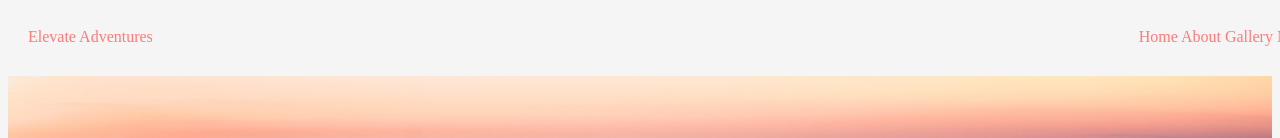
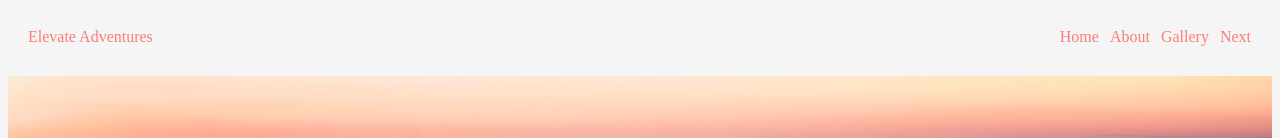
Before and after one commit to yaninarybalka/mock-site, a plain HTML site: page index.html in a window 1280 px wide. Shown: the top 138 px of the page. Drawn offline with Linux system fonts and the light colour scheme.

Commit message:
aligned links in header on one level

```diff
--- a/index.css
+++ b/index.css
@@ -5,17 +5,27 @@ body{
 .header {
     position: fixed;
     background-color: whitesmoke;
-    padding: 30px 20px;
+    padding: 30px 0;
+
     width:100%;
     color: #fc7b7b;
     margin-top: -10px;
-
+    display: flex;
+    justify-content: space-between;
 
 }
+.logo-text {
+    margin-left: 20px;
+}
+.header li {
+    display: inline;
+    list-style: none;
+    margin-right: 7px;
+}
 
-.text-wrapp {
-    display: flex;
-    justify-content: space-between;
+.header ul {
+    padding: 0;
+    margin: 0 30px 0 0;
 }
 
 
--- a/index.html
+++ b/index.html
@@ -9,15 +9,15 @@
 </head>
 <body>
     <div class="header">
-<div class="text-wrapp">
-<div> Elevate Adventures</div>
-<div class="header-links">
-    Home
-    About
-    Gallery
-    Next
-</div>
-</div>
+
+<span class="logo-text"> Elevate Adventures</span>
+<ul class="header-links">
+    <li>Home</li>
+   <li>About</li>
+    <li>Gallery</li>
+    <li>Next</li>
+</ul>
+
     </div>
     <div class="first-block">
 
```
